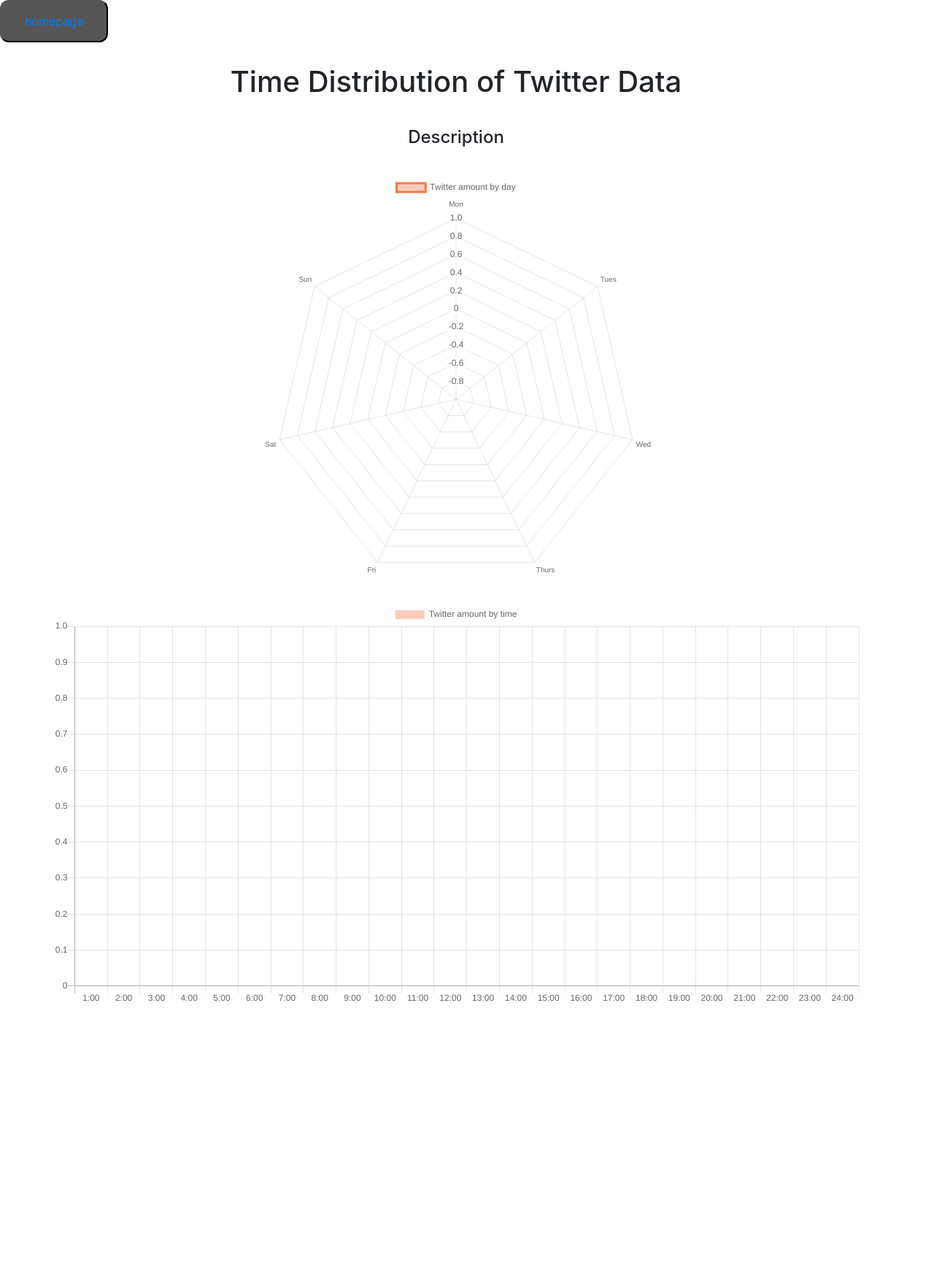
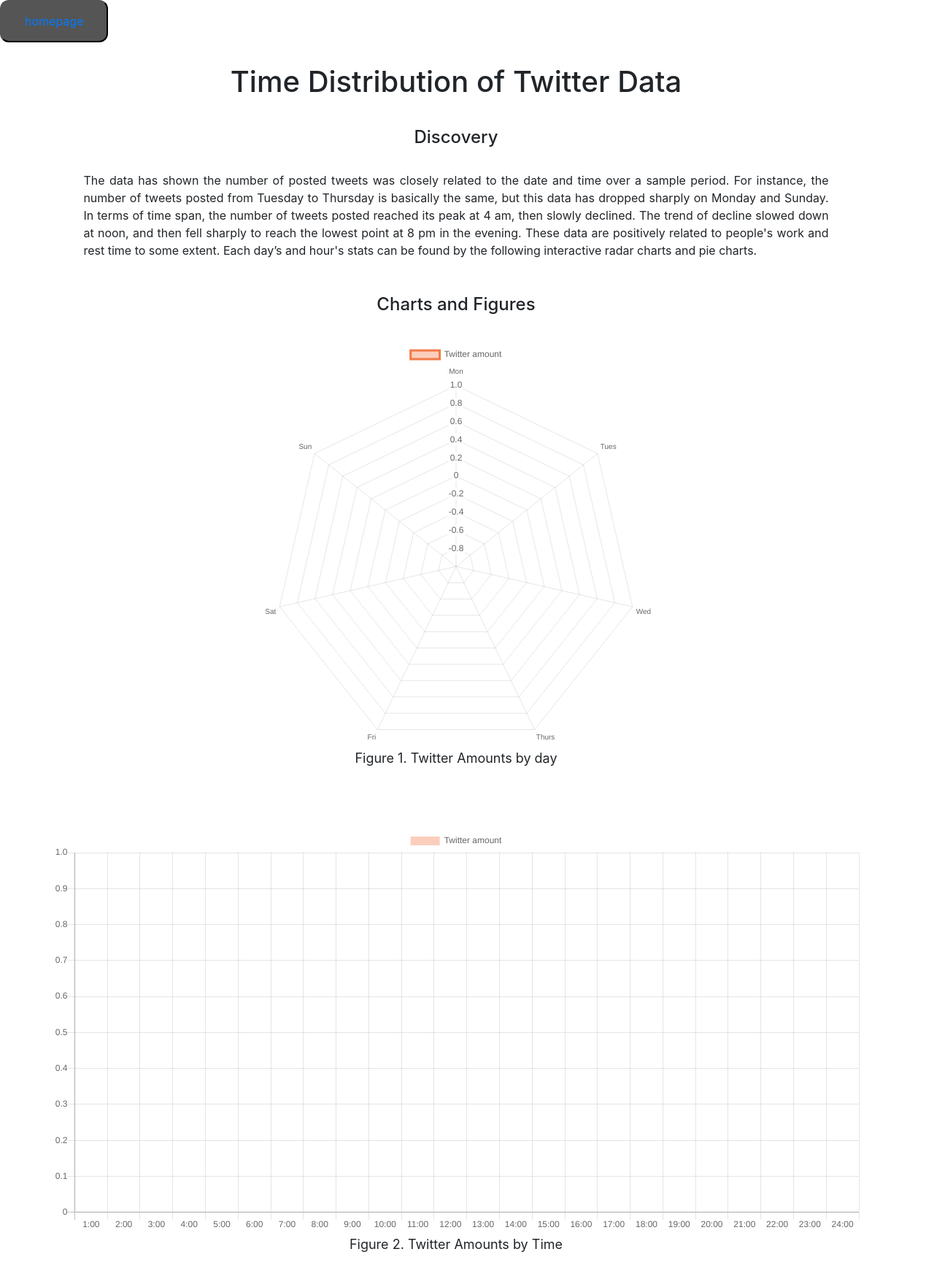
Before and after one commit to dpan968/City-Analytics-on-Cloud, a Django app: page /daytime in a window 1280 px wide. Shown: the whole page at 73% size. Before the commit the page ends 1372 px from the top, so only its background shows below. Run offline with Django 3.2, Linux system fonts and the light colour scheme; data that the repository does not hold is empty; parts of the project's set-up code (start-up, migrations or seed data) failed here and were passed over; some libraries are stand-ins or nearby versions.

Commit message:
add description for dayTime.html

```diff
--- a/templates/daytime.html
+++ b/templates/daytime.html
@@ -28,6 +28,15 @@
             border-radius: 12px;
             background-color: #555555;
         }
+        .content{
+            width: 92%;
+            text-align: justify;
+        }
+        .fig{
+            text-align: center;
+            width: 100%;
+            font-size: 18px;
+        }
     </style>
 
     </head>
@@ -40,13 +49,33 @@
         <h1> Time Distribution of Twitter Data</h1>
     </div>
     <div class="row justify-content-md-center">
-        <h4>Description</h4>
+        <h4>Discovery</h4>
+        <div class="content">
+            <br>
+            The data has shown the number of posted tweets was closely related to the date and time
+            over a sample period. For instance, the number of tweets posted from Tuesday to Thursday
+            is basically the same, but this data has dropped sharply on Monday and Sunday.
+
+            In terms of time span, the number of tweets posted reached its peak at 4 am, then slowly
+            declined. The trend of decline slowed down at noon, and then fell sharply to reach the
+            lowest point at 8 pm in the evening.
+
+            These data are positively related to people's work and rest time to some extent. Each day’s
+            and hour's stats can be found by the following interactive radar charts and pie charts.
+        </div>
+        <div><br><br>
+            <h4>Charts and Figures</h4>
+        </div>
+
     </div>
     <div class="row">
             <canvas id="myChart"></canvas>
+        <div class="fig">Figure 1. Twitter Amounts by day</div>
     </div>
+    <br>
     <div class="row">
             <canvas id="myChart2"></canvas>
+        <div class="fig">Figure 2. Twitter Amounts by Time</div>
     </div>
 </div>
 <script type="text/javascript">
@@ -79,7 +108,7 @@
                 data: day_data,
                 backgroundColor: 'rgba(240,94,35,0.3)',
                 borderColor: 'rgba(240,94,35,0.8)',
-                label: 'Twitter amount by day'
+                label: 'Twitter amount'
             }]
          },
 
@@ -105,7 +134,7 @@
                 data: time_data,
                 backgroundColor: 'rgba(240,94,35,0.3)',
                 borderColor: 'rgba(240,94,35,0.8)',
-                label: 'Twitter amount by time'
+                label: 'Twitter amount'
             }]
          },
 
```
Also changed, not shown: templates/heatMapByState.html (+10 -5 lines).
